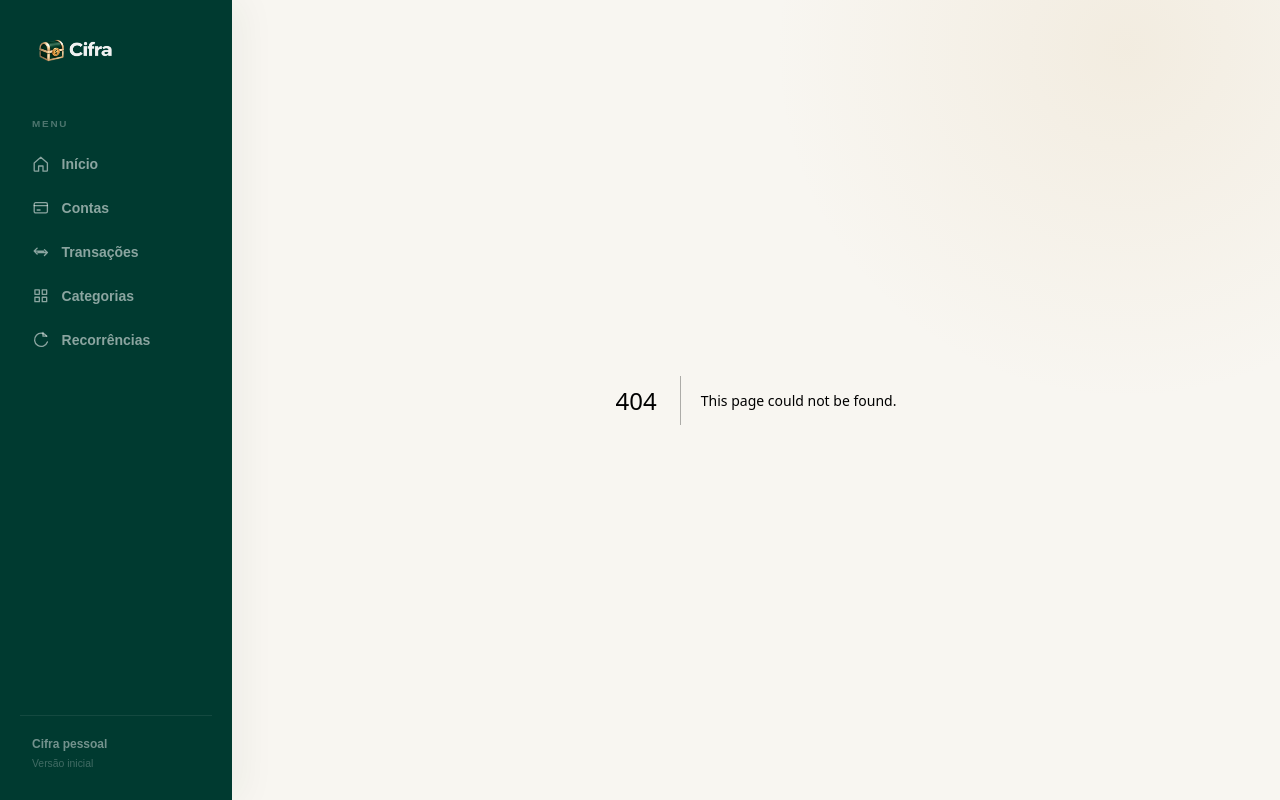
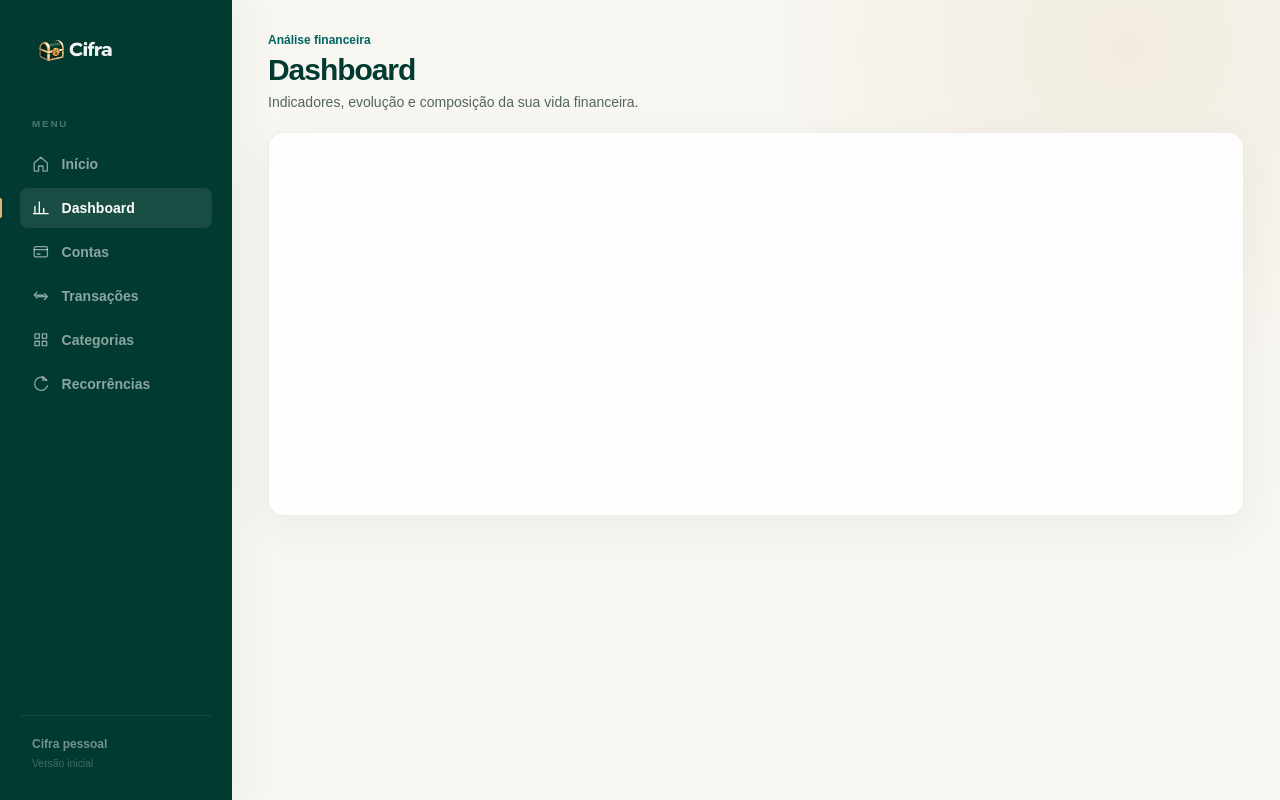
Before and after one commit to ogtompson/cifra, a Next.js app in the folder frontend/: page /dashboard in a window 1280 px wide. Before the commit this address had no page. Built offline with nearby package versions, Linux system fonts and the light colour scheme.

Commit message:
feat(frontend): separar dashboard da visao geral

```diff
--- /dev/null
+++ b/frontend/src/app/dashboard/page.js
@@ -0,0 +1,7 @@
+import DashboardView from "@/components/dashboard/dashboard-view";
+
+export const metadata = { title: "Dashboard | Cifra" };
+
+export default function DashboardPage() {
+  return <DashboardView />;
+}
--- a/frontend/src/components/app-shell.js
+++ b/frontend/src/components/app-shell.js
@@ -7,6 +7,7 @@ import { Icone } from "@/components/icons";
 
 const navegacao = [
   { nome: "Início", icone: "inicio", href: "/" },
+  { nome: "Dashboard", icone: "grafico", href: "/dashboard" },
   { nome: "Contas", icone: "contas", href: "/contas" },
   { nome: "Transações", icone: "transacoes", href: "/transacoes" },
   { nome: "Categorias", icone: "categorias", href: "/categorias" },
--- /dev/null
+++ b/frontend/src/components/dashboard/dashboard-view.js
@@ -0,0 +1,10 @@
+export default function DashboardView() {
+  return (
+    <main className="mx-auto max-w-[1500px] px-4 py-6 sm:px-7 lg:px-9 lg:py-8">
+      <p className="text-xs font-bold text-secondary">Análise financeira</p>
+      <h1 className="mt-1 text-2xl font-extrabold tracking-[-.035em] text-primary sm:text-3xl">Dashboard</h1>
+      <p className="mt-1 text-xs text-foreground-soft sm:text-sm">Indicadores, evolução e composição da sua vida financeira.</p>
+      <section className="paper-card mt-5 min-h-96 rounded-2xl" aria-label="Dashboard financeiro em construção" />
+    </main>
+  );
+}
--- a/frontend/src/components/visao-geral.js
+++ b/frontend/src/components/visao-geral.js
@@ -56,7 +56,7 @@ export default function VisaoGeral() {
   return (
     <main className="mx-auto max-w-[1400px] px-4 py-6 sm:px-7 lg:px-9 lg:py-8">
       <section className="flex items-end justify-between gap-4">
-        <div><p className="text-xs font-bold capitalize text-secondary">{nomeMes.format(new Date())}</p><h1 className="mt-1 text-2xl font-extrabold tracking-[-.035em] text-primary sm:text-3xl">Dashboard</h1><p className="mt-1 text-xs text-foreground-soft sm:text-sm">Olá, Paulo. Aqui está o resumo da sua vida financeira.</p></div>
+        <div><p className="text-xs font-bold capitalize text-secondary">{nomeMes.format(new Date())}</p><h1 className="mt-1 text-2xl font-extrabold tracking-[-.035em] text-primary sm:text-3xl">Visão geral</h1><p className="mt-1 text-xs text-foreground-soft sm:text-sm">Olá, Paulo. Aqui está o resumo da sua vida financeira.</p></div>
         <Link href="/transacoes?nova=1" className="flex size-11 shrink-0 items-center justify-center rounded-xl bg-primary text-white shadow-[0_8px_20px_rgba(0,58,48,.14)] sm:h-auto sm:w-auto sm:gap-2 sm:px-4 sm:py-3 sm:text-sm sm:font-bold"><Icone nome="mais" className="size-4" /><span className="hidden sm:inline">Nova transação</span></Link>
       </section>
 
```
